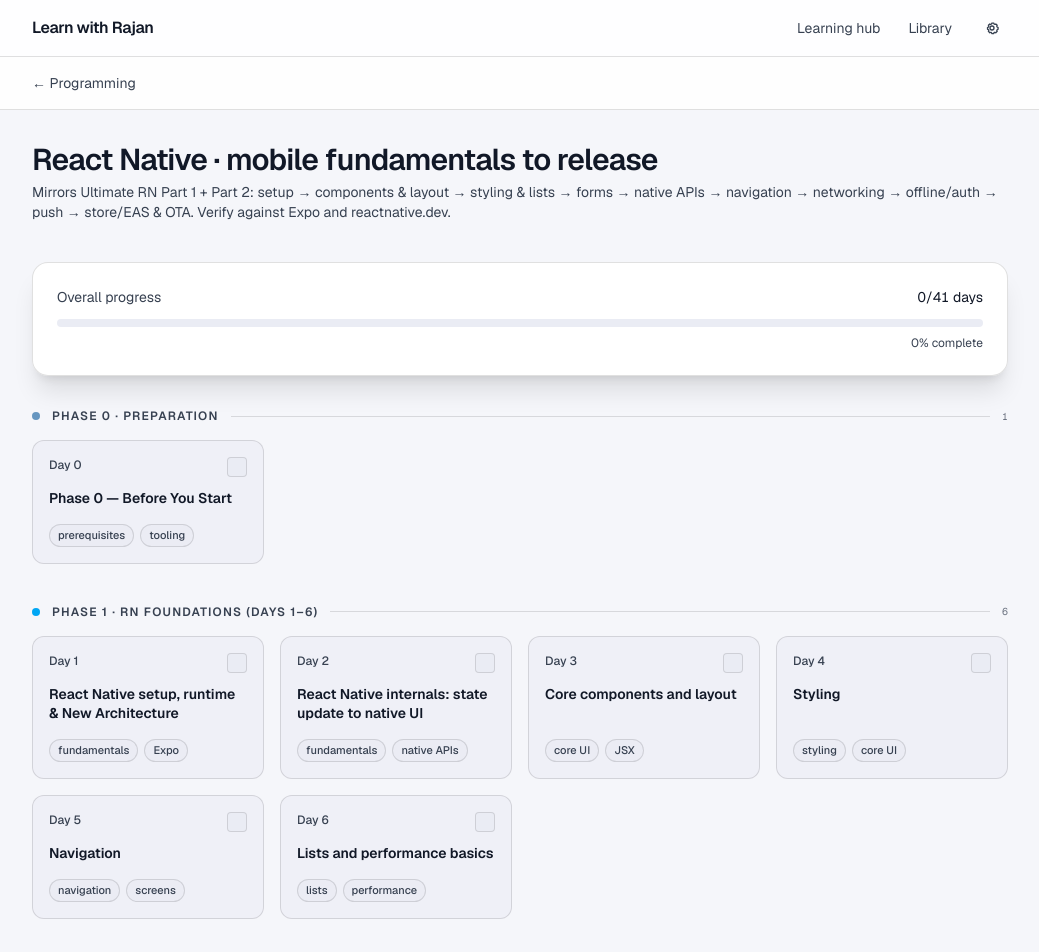
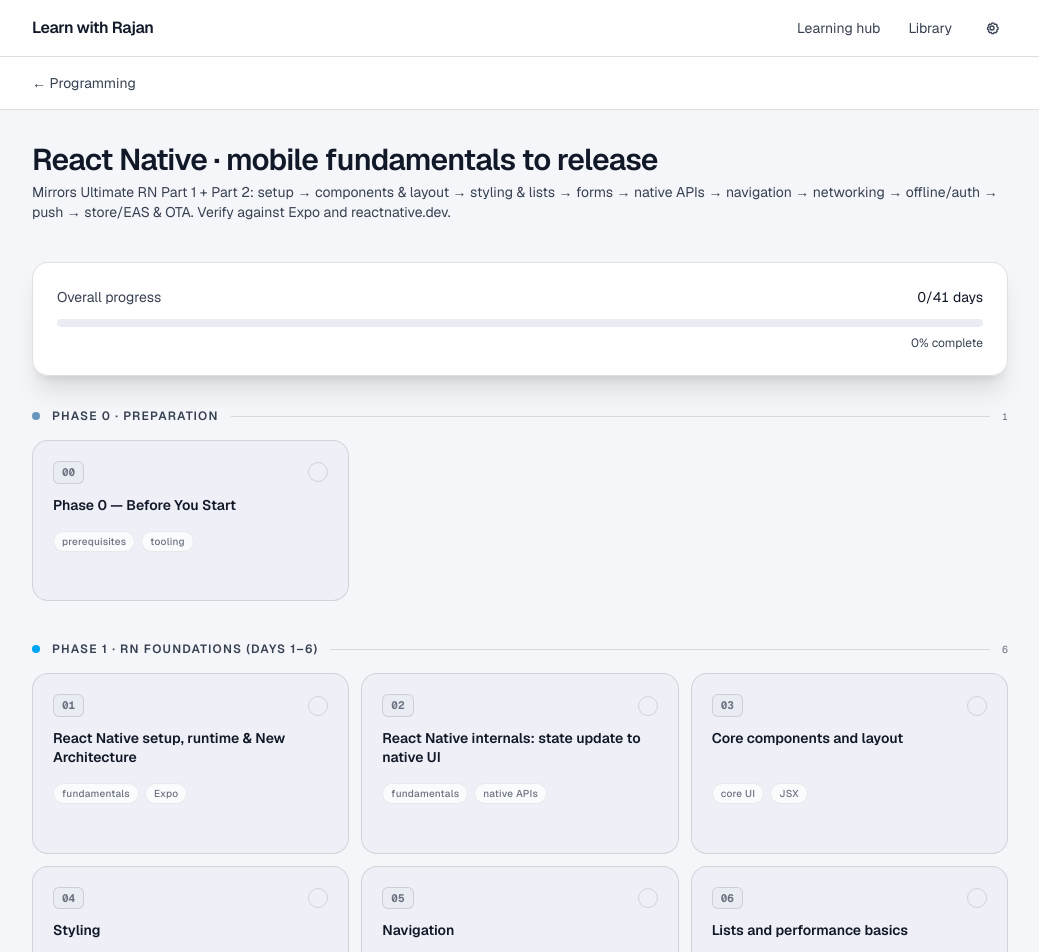
Before and after one commit to rznmgr630/learnwithrajan, a Next.js app: page /learn/react-native in a window 1280 px wide. Shown: the top 952 px of the page, without its empty margins (120-1159 px from the left). Built offline with nearby package versions, Linux system fonts and the light colour scheme.

Commit message:
Match React Native roadmap cards to JavaScript

```diff
--- a/components/learn/ReactNativeRoadmap.tsx
+++ b/components/learn/ReactNativeRoadmap.tsx
@@ -37,12 +37,9 @@ import {
 import { useReactNativeProgress } from "@/hooks/use-react-native-progress";
 
 const TAG_PILL =
-  "rounded-full border border-[var(--border)] bg-[color-mix(in_oklab,var(--elevated)_85%,transparent)] px-2 py-0.5 text-[11px] font-medium text-[var(--muted)]";
+  "rounded-full border border-[var(--border)]/60 bg-[color-mix(in_oklab,var(--surface)_70%,transparent)] px-2 py-0.5 text-[10px] font-medium tracking-wide text-[var(--faint)]";
 
-const dayGridClass =
-  REACT_NATIVE_TOTAL_DAYS <= 2
-    ? "grid grid-cols-1 gap-4 sm:mx-auto sm:max-w-xl md:grid-cols-2"
-    : "grid grid-cols-1 gap-4 md:grid-cols-2 lg:grid-cols-4";
+const dayGridClass = "grid grid-cols-1 gap-3 sm:grid-cols-2 md:grid-cols-3";
 
 const REACT_NATIVE_LESSON_DAYS: Record<number, LessonDay> = {
   0: REACT_NATIVE_PHASE_0_LESSONS,
@@ -132,46 +129,65 @@ export function ReactNativeRoadmap() {
                 return (
                   <li
                     key={d.day}
-              className="flex flex-col rounded-xl border border-[var(--border)] bg-[color-mix(in_oklab,var(--elevated)_55%,transparent)] p-4 transition hover:border-[var(--accent)]"
+                    className={[
+                      "group relative flex flex-col overflow-hidden rounded-2xl border transition-all duration-200",
+                      checked
+                        ? "border-[var(--accent)]/30 bg-[color-mix(in_oklab,var(--accent)_6%,var(--elevated))]"
+                        : "border-[var(--border)] bg-[color-mix(in_oklab,var(--elevated)_55%,transparent)] hover:-translate-y-0.5 hover:border-[var(--accent)]/50 hover:shadow-xl hover:shadow-black/10",
+                    ].join(" ")}
                   >
-              <div className="flex items-start justify-between gap-2">
-                <span className="text-xs font-medium text-[var(--muted)]">
-                  {t("jpRoadmap.dayPrefix")} {d.day}
+                    {checked && (
+                      <div className="h-[2px] bg-gradient-to-r from-[var(--accent)] via-[var(--accent)]/50 to-transparent" />
+                    )}
+
+                    <div className="flex flex-1 flex-col p-5">
+                      <div className="flex items-center justify-between gap-2">
+                        <span
+                          className={[
+                            "inline-flex items-center rounded-md px-2 py-0.5 font-mono text-[11px] font-bold tabular-nums",
+                            checked
+                              ? "bg-[var(--accent)]/15 text-[var(--accent)]"
+                              : "border border-[var(--border)] bg-[var(--elevated)] text-[var(--faint)]",
+                          ].join(" ")}
+                        >
+                          {String(d.day).padStart(2, "0")}
                         </span>
+
                         <button
                           type="button"
                           role="checkbox"
                           aria-checked={checked}
-                  onClick={() => toggleDay(d.day)}
+                          onClick={(e) => { e.stopPropagation(); toggleDay(d.day); }}
                           className={[
-                    "grid h-5 w-5 shrink-0 place-items-center rounded border transition",
+                            "grid h-5 w-5 shrink-0 place-items-center rounded-full border transition-all duration-150",
                             checked
                               ? "border-[var(--accent)] bg-[var(--accent)] text-[var(--accent-fg)]"
-                      : "border-[var(--border)] bg-[var(--elevated)] hover:border-[var(--accent)]",
+                              : "border-[var(--border)] bg-transparent hover:border-[var(--accent)]/60",
                           ].join(" ")}
                         >
-                  {checked ? (
+                          {checked && (
                             <svg className="h-3 w-3" viewBox="0 0 12 12" fill="none" aria-hidden>
-                      <path
-                        d="M2.5 6L5 8.5L9.5 3.5"
-                        stroke="currentColor"
-                        strokeWidth="1.6"
-                        strokeLinecap="round"
-                        strokeLinejoin="round"
-                      />
+                              <path d="M2.5 6L5 8.5L9.5 3.5" stroke="currentColor" strokeWidth="1.8" strokeLinecap="round" strokeLinejoin="round" />
                             </svg>
-                  ) : null}
+                          )}
                         </button>
                       </div>
+
                       <button
                         type="button"
                         aria-label={`Open details for day ${d.day}: ${stripRichMarkers(pickLocalized(d.title, locale))}`}
-                className="mt-3 flex flex-1 flex-col rounded-lg text-left outline-offset-2 ring-offset-[var(--background)] transition hover:bg-[color-mix(in_oklab,var(--elevated)_55%,transparent)] focus-visible:outline focus-visible:outline-2 focus-visible:outline-[var(--accent)]"
+                        className="mt-3 flex flex-1 flex-col text-left outline-offset-2 focus-visible:outline focus-visible:outline-2 focus-visible:outline-[var(--accent)]"
                         onClick={() => (REACT_NATIVE_LESSON_DAYS[d.day] ? setLessonDay(d.day) : setDetailDay(d.day))}
                       >
-                <span className="text-sm font-semibold leading-snug text-[var(--text)]">
+                        <span
+                          className={[
+                            "text-sm font-semibold leading-snug transition-colors duration-150",
+                            checked ? "text-[var(--muted)]" : "text-[var(--text)] group-hover:text-[var(--accent)]",
+                          ].join(" ")}
+                        >
                           <RichText text={pickLocalized(d.title, locale)} />
                         </span>
+
                         <div className="mt-auto flex flex-wrap gap-1.5 pt-4">
                           {d.tags.map((tag) => (
                             <span key={`${d.day}-${tag.slug}`} className={TAG_PILL}>
@@ -179,7 +195,15 @@ export function ReactNativeRoadmap() {
                             </span>
                           ))}
                         </div>
+
+                        <div className="mt-3 flex items-center gap-1 text-[11px] font-medium text-[var(--accent)] opacity-0 transition-opacity duration-150 group-hover:opacity-100">
+                          <span>View lesson</span>
+                          <svg className="h-3 w-3" viewBox="0 0 12 12" fill="none" aria-hidden>
+                            <path d="M4.5 3L8.5 6L4.5 9" stroke="currentColor" strokeWidth="1.5" strokeLinecap="round" strokeLinejoin="round" />
+                          </svg>
+                        </div>
                       </button>
+                    </div>
                   </li>
                 );
               })}
```
Lines whose indentation alone changed are shown as unchanged.
